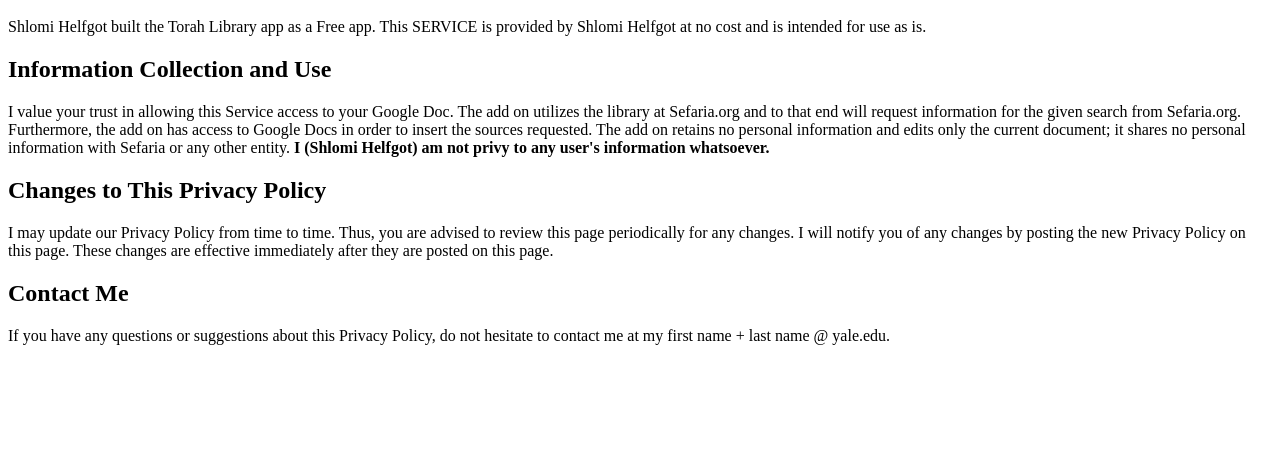
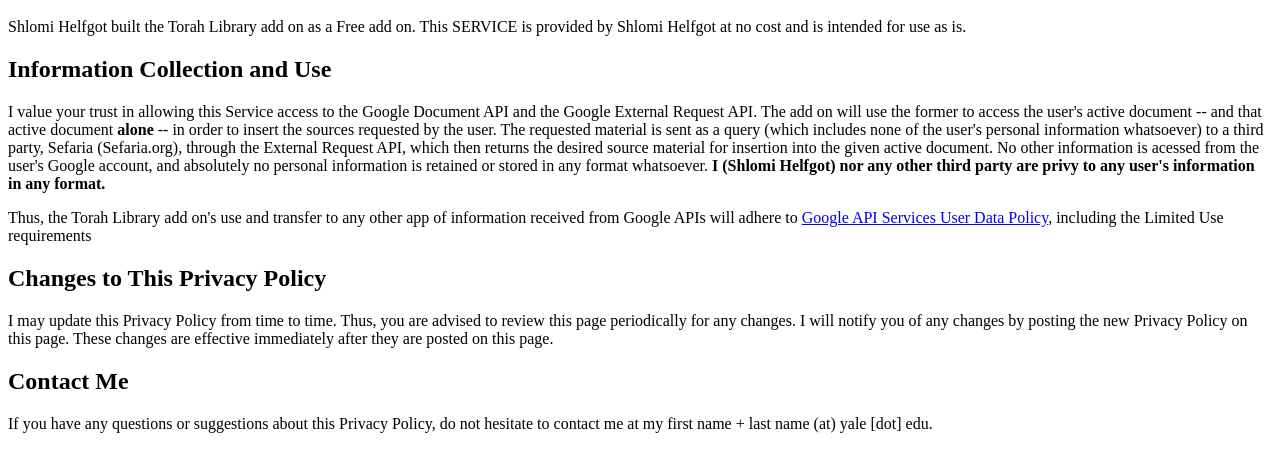
Before and after one commit to shelfgot/shelfgot.github.io, a plain HTML site: page privacy-policy.html in a window 1280 px wide. Shown: the part 48-520 px from the top of the page. Drawn offline with Linux system fonts and the light colour scheme.

Commit message:
updated privacy policy

```diff
--- a/privacy-policy.html
+++ b/privacy-policy.html
@@ -2,12 +2,13 @@
     <h1>
         Privacy policy
     </h1>
-    <p>Shlomi Helfgot built the Torah Library app as a Free app. This SERVICE is provided by Shlomi Helfgot at no cost and is intended for use as is.</p>
+    <p>Shlomi Helfgot built the Torah Library add on as a Free add on. This SERVICE is provided by Shlomi Helfgot at no cost and is intended for use as is.</p>
     <h2>Information Collection and Use</h2>
-    <p>I value your trust in allowing this Service access to your Google Doc. The add on utilizes the library at Sefaria.org and to that end will request information for the given search from Sefaria.org. Furthermore, the add on has access to Google Docs in order to insert the sources requested. The add on retains no personal information and edits only the current document; it shares no personal information with Sefaria or any other entity. <b>I (Shlomi Helfgot) am not privy to any user's information whatsoever.</b></p>
+    <p>I value your trust in allowing this Service access to the Google Document API and the Google External Request API. The add on will use the former to access the user's active document -- and that active document <b>alone</b> -- in order to insert the sources requested by the user. The requested material is sent as a query (which includes none of the user's personal information whatsoever) to a third party, Sefaria (Sefaria.org), through the External Request API, which then returns the desired source material for insertion into the given active document. No other information is acessed from the user's Google account, and absolutely no personal information is retained or stored in any format whatsoever. <b>I (Shlomi Helfgot) nor any other third party are privy to any user's information in any format.</b></p>
+    <p>Thus, the Torah Library add on's use and transfer to any other app of information received from Google APIs will adhere to <a href="https://developers.google.com/terms/api-services-user-data-policy">Google API Services User Data Policy</a>, including the Limited Use requirements</p>
     <h2>Changes to This Privacy Policy</h2>
-    <p>I may update our Privacy Policy from time to time. Thus, you are advised to review this page periodically for any changes. I will notify you of any changes by posting the new Privacy Policy on this page. These changes are effective immediately after they are posted on this page.</p>
+    <p>I may update this Privacy Policy from time to time. Thus, you are advised to review this page periodically for any changes. I will notify you of any changes by posting the new Privacy Policy on this page. These changes are effective immediately after they are posted on this page.</p>
     <h2>Contact Me</h2>
-    <p>If you have any questions or suggestions about this Privacy Policy, do not hesitate to contact me at my first name + last name @ yale.edu.
+    <p>If you have any questions or suggestions about this Privacy Policy, do not hesitate to contact me at my first name + last name (at) yale [dot] edu.
     </p>
 </html>
```
